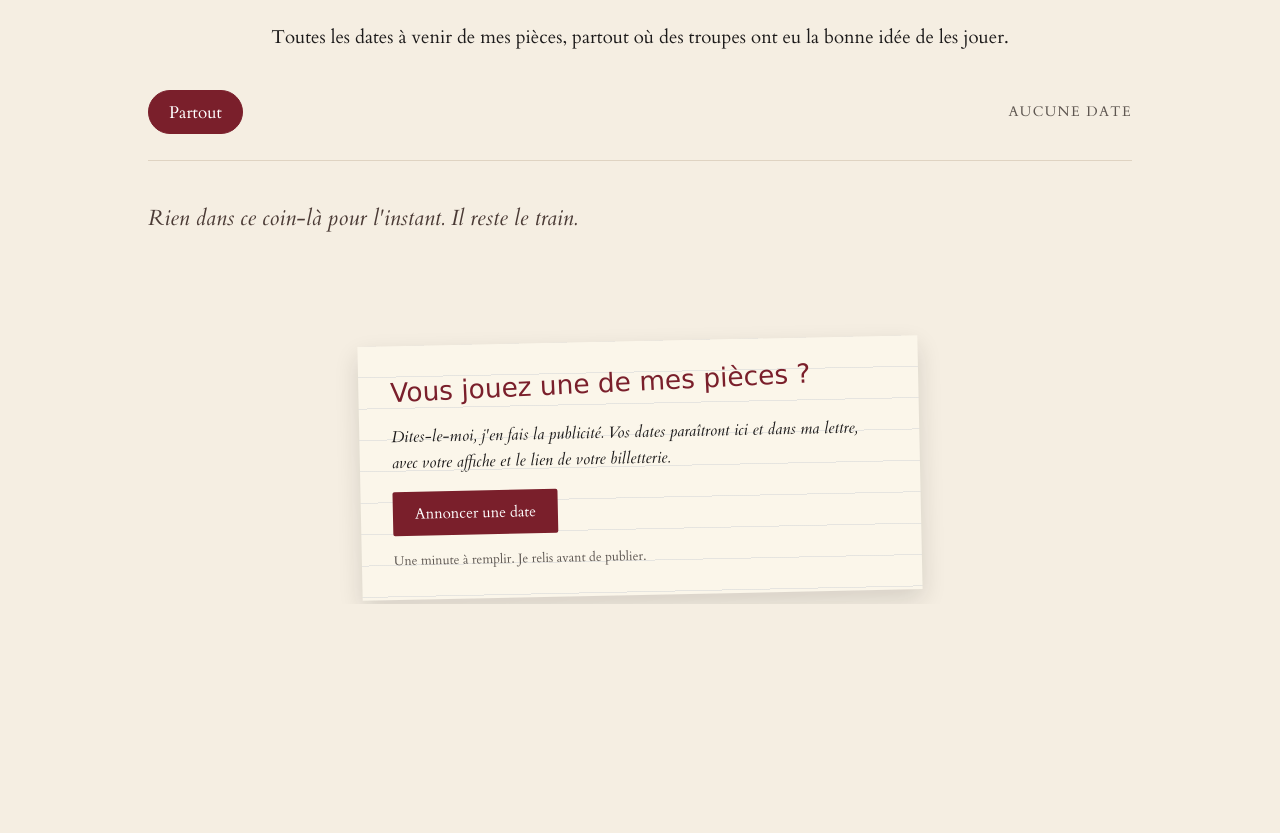
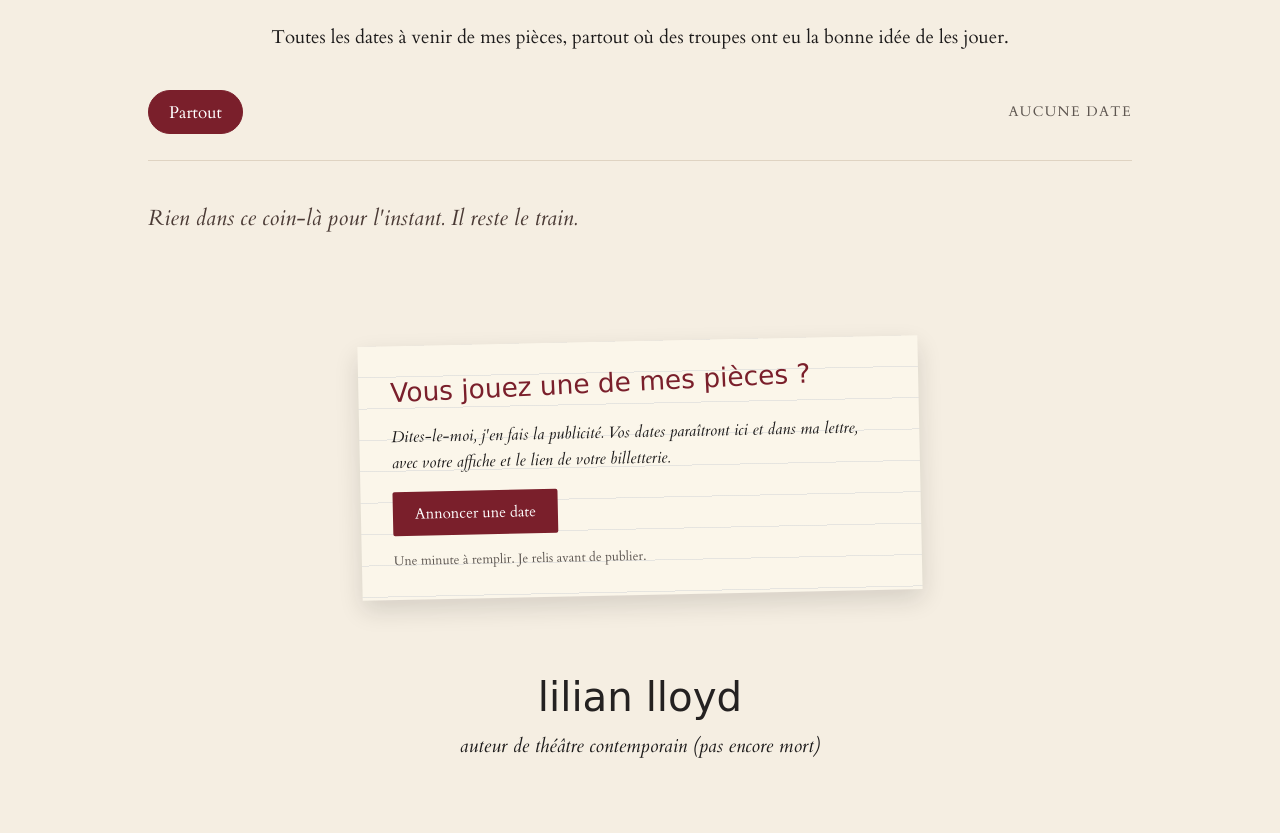
Before and after one commit to LilianLloyd/repertoire, a plain HTML site: page agenda/index.html in a window 1280 px wide. Shown: the part 263-1096 px from the top of the page. Before the commit the page ends 867 px from the top, so only its background shows below. Drawn offline with Linux system fonts and the light colour scheme; no server answers; a web font is replaced by a local one.

Commit message:
Agenda : pied de page du site
Co-Authored-By: Claude Opus 5.5 <noreply@anthropic.com>
Claude-Session: https://claude.ai/code/session_01LDKV1tonJGvW1DY5d1z8mr

```diff
--- a/agenda/index.html
+++ b/agenda/index.html
@@ -144,6 +144,10 @@ footer.site-foot p{margin:.6rem 0 0;font-style:italic;font-size:19.2px}
 </section>
 </div>
 
+<footer class="site-foot">
+  <a class="brand" href="https://lilianlloyd.com">lilian lloyd</a>
+  <p>auteur de théâtre contemporain (pas encore mort)</p>
+</footer>
 
 <script>
 document.addEventListener("click",e=>{const d=document.querySelector("nav.menu details");if(d&&d.open&&!d.contains(e.target))d.open=false});
```
